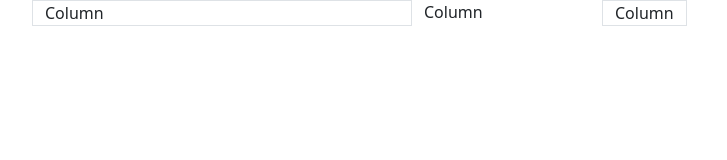
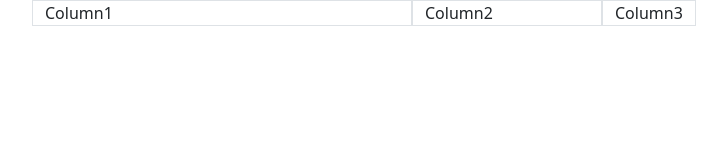
Before and after one commit to java46AlexKovalchuk/BootStrap-Introduction, a plain HTML site: page index.html in a window 1280 px wide. Shown: the full height of the page, 38-765 px from the left. Drawn offline with nearby package versions, Linux system fonts and the light colour scheme.

Commit message:
bootstrap1

```diff
--- a/index.html
+++ b/index.html
@@ -5,20 +5,19 @@
     <meta http-equiv="X-UA-Compatible" content="IE=edge">
     <meta name="viewport" content="width=device-width, initial-scale=1.0">
     <link href="https://cdn.jsdelivr.net/npm/bootstrap@5.0.2/dist/css/bootstrap.min.css" rel="stylesheet" integrity="sha384-EVSTQN3/azprG1Anm3QDgpJLIm9Nao0Yz1ztcQTwFspd3yD65VohhpuuCOmLASjC" crossorigin="anonymous">
-
     <title>Document</title>
 </head>
 <body>
-    <div class="container-md">
+  <div class="container-md ">
     <div class="row">
-          <div class="col col-sm-4 d-none d-sm-grid border">
-            Column
+      <div class="col col-sm-4 border" >
+        Column1
       </div>
-          <div class="col-sm-8 col-lg-2">
-            Column
+      <div class="col-sm-8 col-lg-2 border">
+        Column2
       </div>
       <div class="col-auto border">
-            Column
+        Column3
       </div>
     </div>
   </div>
```
Lines whose indentation alone changed are shown as unchanged.
